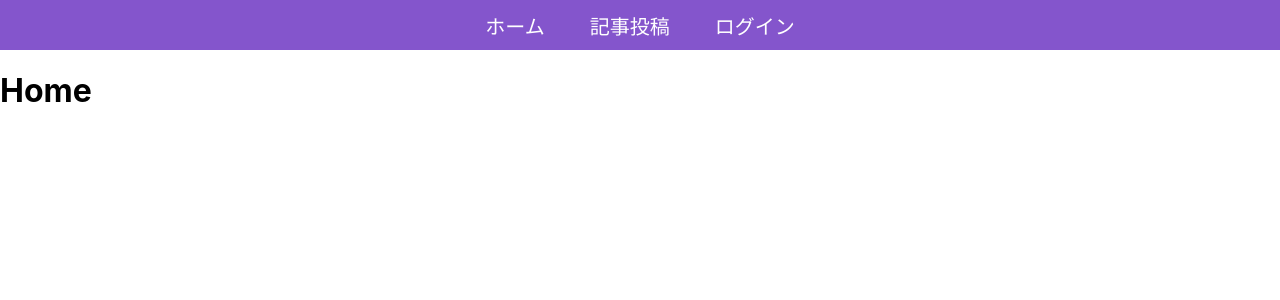
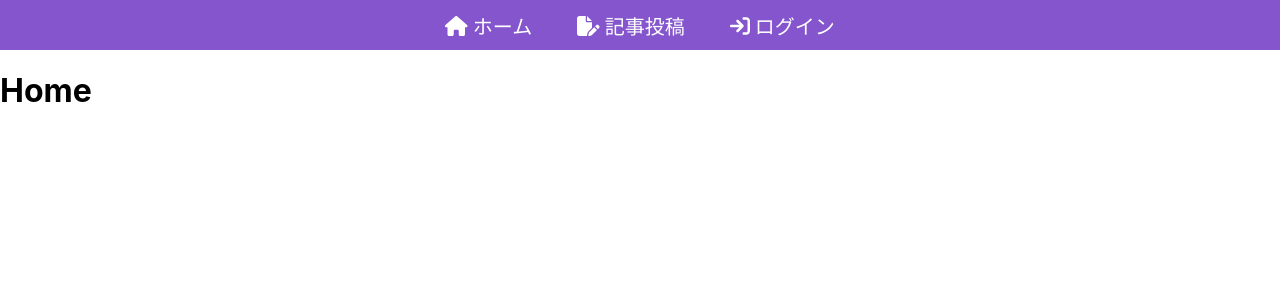
Before and after one commit to j19015/blog-with-react-and-firebase, a React (Create React App) app: page / in a window 1280 px wide. Shown: the top 300 px of the page. Built offline with nearby package versions, Linux system fonts and the light colour scheme.

Commit message:
feat fontawsomeを用いてアイコンを追加

```diff
--- a/package.json
+++ b/package.json
@@ -3,6 +3,11 @@
   "version": "0.1.0",
   "private": true,
   "dependencies": {
+    "@fortawesome/fontawesome-svg-core": "^6.5.1",
+    "@fortawesome/free-brands-svg-icons": "^6.5.1",
+    "@fortawesome/free-regular-svg-icons": "^6.5.1",
+    "@fortawesome/free-solid-svg-icons": "^6.5.1",
+    "@fortawesome/react-fontawesome": "^0.2.0",
     "@testing-library/jest-dom": "^5.17.0",
     "@testing-library/react": "^13.4.0",
     "@testing-library/user-event": "^13.5.0",
--- a/src/components/navbar.css
+++ b/src/components/navbar.css
@@ -20,3 +20,7 @@
   color: #13202d;
   transition: all 0.3s;
 }
+
+nav a svg {
+  margin-right: 5px;
+}
--- a/src/components/navbar.js
+++ b/src/components/navbar.js
@@ -1,12 +1,25 @@
 import { Link } from 'react-router-dom';
 import './navbar.css';
+
+// fontawesome
+import { FontAwesomeIcon } from '@fortawesome/react-fontawesome';
+import { faHouse, faFilePen, faArrowRightToBracket } from '@fortawesome/free-solid-svg-icons';
 
 function Navbar() {
   return (
     <nav>
-      <Link to="/">ホーム</Link>
-      <Link to="/createPost">記事投稿</Link>
-      <Link to="/login">ログイン</Link>
+      <Link to="/">
+        <FontAwesomeIcon icon={faHouse} />
+        ホーム
+      </Link>
+      <Link to="/createPost">
+        <FontAwesomeIcon icon={faFilePen} />
+        記事投稿
+      </Link>
+      <Link to="/login">
+        <FontAwesomeIcon icon={faArrowRightToBracket} />
+        ログイン
+      </Link>
     </nav>
   );
 }
```
Also changed, not shown: 1 other file (tests, documents, lock files or other folders).
